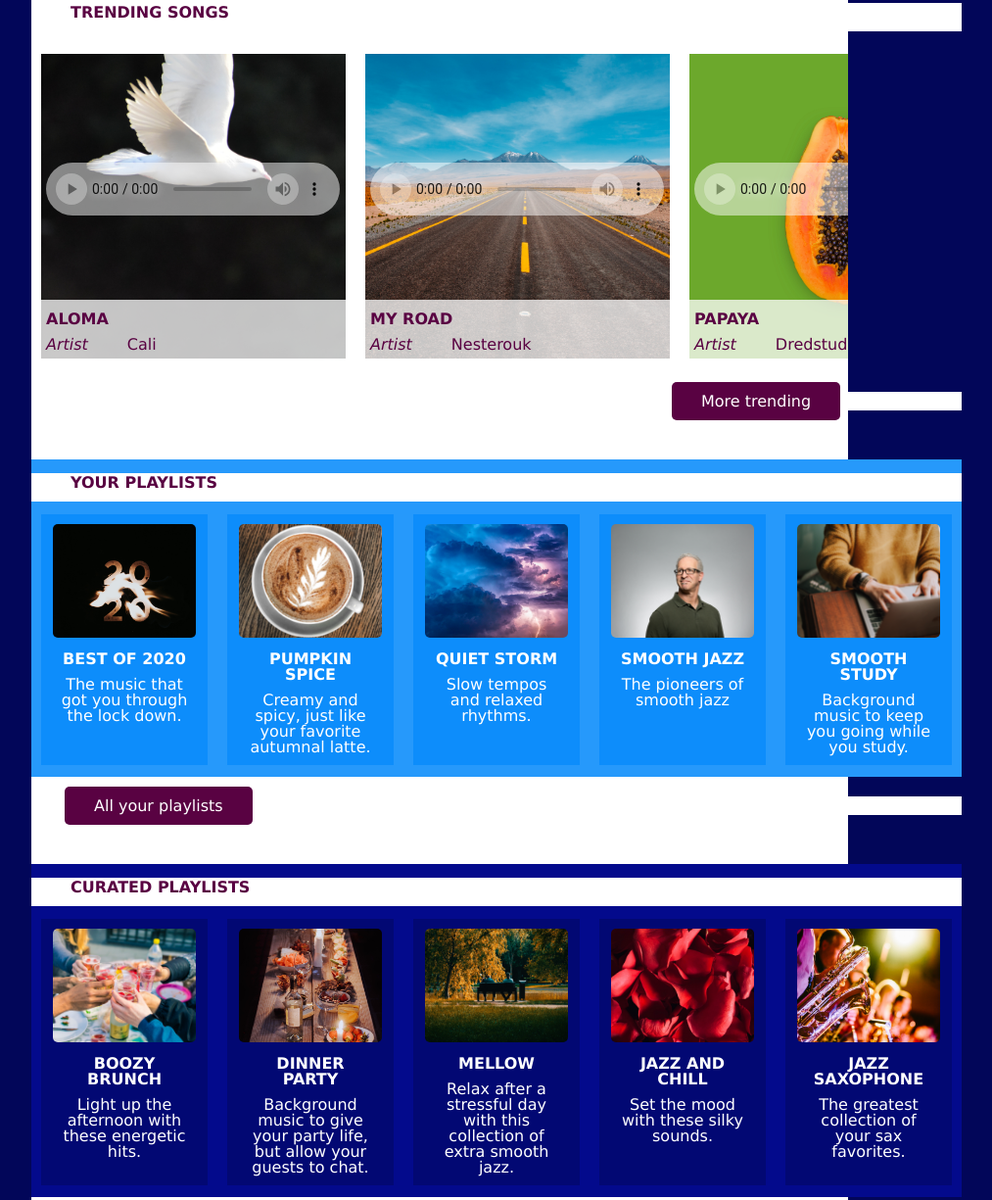
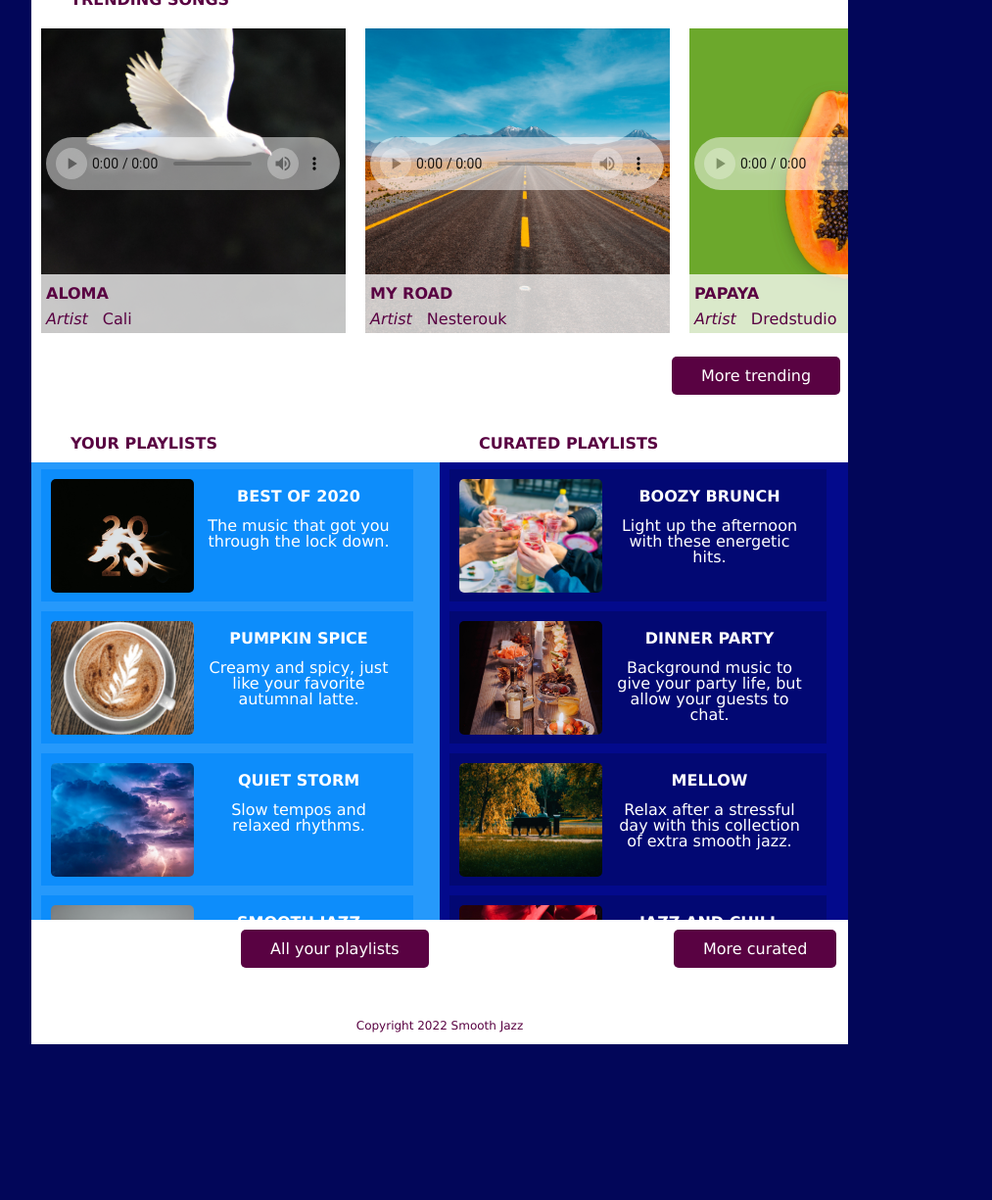
Before and after one commit to akwrigh7/streamingmedia, a plain HTML site: page index.html in a window 1280 px wide. Shown: the part 201-1426 px from the top of the page at 98% size, without its empty margins (191-1204 px from the left). After the commit the page ends 1267 px from the top, so only its background shows below. Drawn offline with Linux system fonts and the light colour scheme.

Commit message:
designed medium

```diff
--- a/index.html
+++ b/index.html
@@ -16,7 +16,7 @@
 
     <nav>
         <h2>Main Navigation</h2>
-        <input type="checkbox" id="dropdown">
+        <input type="checkbox" id="dropdown" />
         <label for="dropdown"><span></span></label>
         <ul>
             <li id="MuzMak"><a href="#">MuzakMaker</a></li>
@@ -103,8 +103,8 @@
             </div>
             <p class="more_p"><a href="#" class="more" id="more_tren">More trending</a></p>
         </section>
-
-
+        <div id="medium">
+            <div id="first">
             <section id="your_playlists">
                 <h2 class="heads">Your Playlists</h2>
                 <div id="scroll_your">
@@ -139,8 +139,10 @@
                 </section>
                 </div>
             </section>
-        <p class="more_p"><a href="#" class="more">All your playlists</a></p>
+                <p class="more_p" id="other"><a href="#" class="more">All your playlists</a></p>
+            </div>
 
+            <div id="second">
             <section id="curated_playlists">
                 <h2 class="heads">Curated Playlists</h2>
                 <div id="scroll_curated">
@@ -175,7 +177,9 @@
                 </section>
                 </div>
             </section>
-        <p class="more_p"><a href="#" class="more">More curated</a></p>
+                <p class="more_p"><a href="#" class="more" id="other2">More curated</a></p>
+            </div>
+        </div>
     </main>
     <footer>
         <p>Copyright 2022 Smooth Jazz</p>
--- a/style.css
+++ b/style.css
@@ -80,16 +80,14 @@ nav ul, nav a {
 
 #curated_playlists {
     background-color: #030A8C;
-    height: 340px;
+    height: 342px;
 }
 
 #curated_playlists section {
     margin: 0 10px 10px 10px;
     background-color: #020873;
     width: 150px;
-    padding: 10px 10px 0 10px
-
-
+    padding: 10px 10px 0 10px;
 }
 
 #your_playlists {
@@ -153,14 +151,7 @@ nav ul, nav a {
     bottom: 15px;
 }
 
-#scroll_your {
-    display: grid;
-    grid-template-columns: repeat(5, 1fr);
-    overflow-x: auto;
-    overflow-y: hidden;
-}
-
-#scroll_curated {
+#scroll_curated, #scroll_your {
     display: grid;
     grid-template-columns: repeat(5, 1fr);
     overflow-x: auto;
@@ -177,7 +168,8 @@ dl {
 }
 
 dd {
-
+   position: relative;
+   right: 25px;
 }
 
 audio {
@@ -319,11 +311,23 @@ input:checked ~ label:not(.steps) span:before, input:checked ~ label:not(.steps)
 @media screen and (min-width:834px) {
     body {
         width: 834px;
+    }
+
+    #MuzMak {
+        position: absolute;
+        top: -10px;
+        left: -40px;
+    }
+
+    .menu {
+        position: relative;
+        left: 300px;
+
 
     }
 
-    main {
-        display: grid;
+    .menu a {
+        color: white;
     }
 
     #scroll {
@@ -332,11 +336,109 @@ input:checked ~ label:not(.steps) span:before, input:checked ~ label:not(.steps)
 
     #more_tren {
         position: relative;
-        left: 620px
+        left: 620px;
+    }
+
+    .heads {
+        margin: 0 auto;
+    }
+
+    #other {
+        position: relative;
+        left: 180px;
+    }
+
+    #other2 {
+        position: relative;
+        left: 205px;
+    }
+
+    #medium {
+        display: grid;
+    }
+
+    #second {
+        grid-column: 2/3;
+    }
+
+    #scroll_your {
+        display: grid;
+        grid-template-columns: 1fr;
+        overflow-x: hidden;
+        overflow-y: auto;
+        height: 460px;
+        padding-top: 7px;
+    }
+
+    #scroll_curated {
+        display: grid;
+        grid-template-columns: 1fr;
+        overflow-x: hidden;
+        overflow-y: auto;
+        height: 460px;
+        padding-top: 7px;
+    }
+
+    #curated_playlists {
+        height: 496px;
+        width: 417px;
+
+    }
+
+    #curated_playlists section {
+        width: 365px;
+        height: 125px;
+        text-align: left;
+        display: grid;
+        grid-template-columns: 1fr
+    }
+
+    #curated_playlists img {
+        grid-column: 1/2;
+    }
+
+    #curated_playlists section h3 {
+        grid-column: 2/3;
+        grid-row: 1/2;
+        text-align: center;
+    }
+
+    #curated_playlists section p {
+        grid-column: 2/3;
+        grid-row: 1/2;
+        position: relative;
+        top: 30px;
+        text-align: center;
     }
 
     #your_playlists {
+        height: 496px;
+        width: 417px;
+    }
 
+    #your_playlists section {
+        width: 360px;
+        height: 125px;
+        text-align: left;
+        display: grid;
+    }
+
+    #your_playlists img {
+        grid-column: 1/2;
+    }
+
+    #your_playlists section h3 {
+        grid-column: 2/3;
+        grid-row: 1/2;
+        text-align: center;
+    }
+
+    #your_playlists section p {
+        grid-column: 2/3;
+        grid-row: 1/2;
+        position: relative;
+        top: 30px;
+        text-align: center;
     }
 
     ul {
```
Lines whose indentation alone changed are shown as unchanged.
